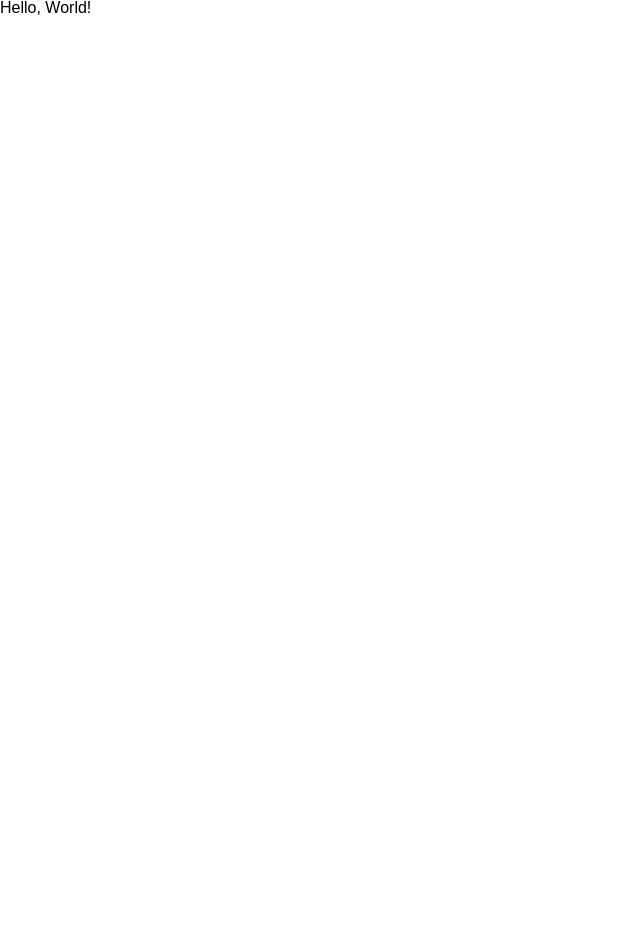
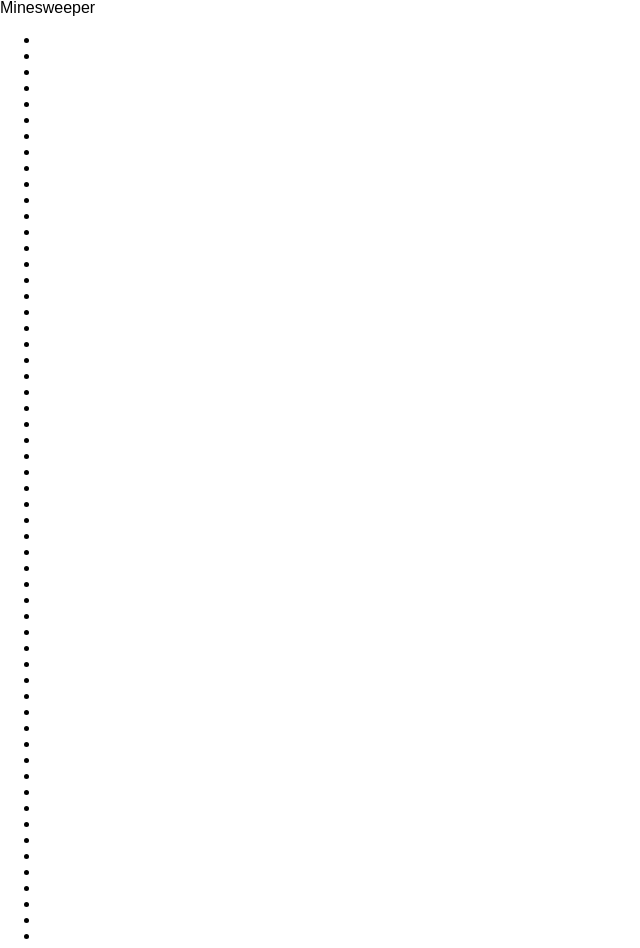
Before and after one commit to MandyW0312/minesweeper, a React (Create React App) app: page / in a window 1280 px wide. Shown: the top 948 px of the page, without its empty margins (0-640 px from the left). Before the commit the page ends 800 px from the top, so only its background shows below. Built offline with nearby package versions, Linux system fonts and the light colour scheme.

Commit message:
Basic HTML

```diff
--- a/src/App.jsx
+++ b/src/App.jsx
@@ -2,6 +2,79 @@ import React, { Component } from 'react'
 
 export class App extends Component {
   render() {
-    return <div>Hello, World!</div>
+    return (
+      <div>
+        <header>Minesweeper</header>
+        <section>
+          <ul>
+            <li></li>
+            <li></li>
+            <li></li>
+            <li></li>
+            <li></li>
+            <li></li>
+            <li></li>
+            <li></li>
+            <li></li>
+            <li></li>
+            <li></li>
+            <li></li>
+            <li></li>
+            <li></li>
+            <li></li>
+            <li></li>
+            <li></li>
+            <li></li>
+            <li></li>
+            <li></li>
+            <li></li>
+            <li></li>
+            <li></li>
+            <li></li>
+            <li></li>
+            <li></li>
+            <li></li>
+            <li></li>
+            <li></li>
+            <li></li>
+            <li></li>
+            <li></li>
+            <li></li>
+            <li></li>
+            <li></li>
+            <li></li>
+            <li></li>
+            <li></li>
+            <li></li>
+            <li></li>
+            <li></li>
+            <li></li>
+            <li></li>
+            <li></li>
+            <li></li>
+            <li></li>
+            <li></li>
+            <li></li>
+            <li></li>
+            <li></li>
+            <li></li>
+            <li></li>
+            <li></li>
+            <li></li>
+            <li></li>
+            <li></li>
+            <li></li>
+            <li></li>
+            <li></li>
+            <li></li>
+            <li></li>
+            <li></li>
+            <li></li>
+            <li></li>
+          </ul>
+        </section>
+        <footer>This game of Minesweeper was created by Mandy Wade</footer>
+      </div>
+    )
   }
 }
```
